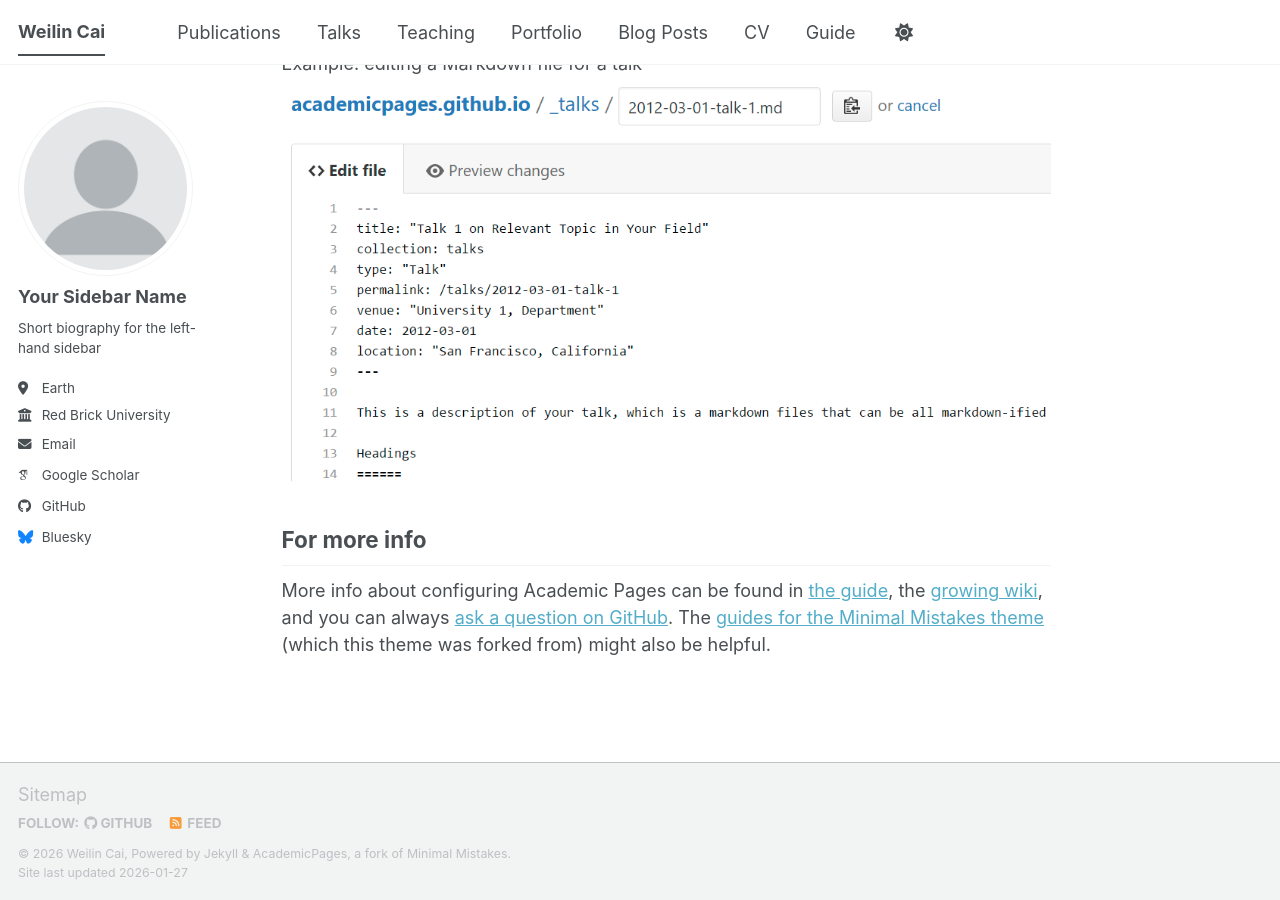
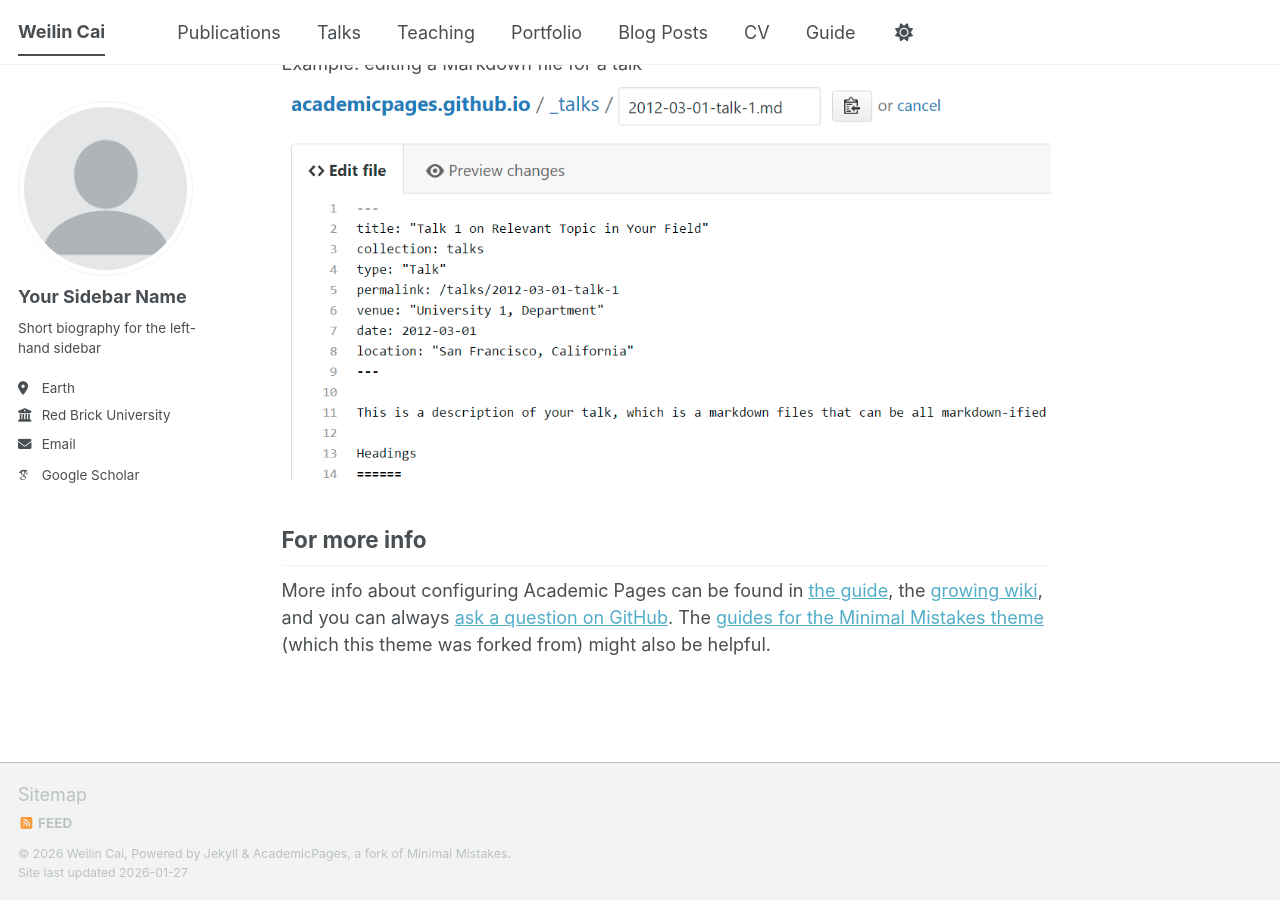
Before and after one commit to withinmiaov/withinmiaov.github.io, a Jekyll site: the page built from _pages/about.md, in a window 1280 px wide and 900 px high, scrolled down 2720 px. Built offline with Jekyll 4.4.1, drawn with Linux system fonts in a browser that asks for light colours; some web fonts are replaced; a script bundle is joined from its source files by our own code; library files that are not in the unit come from our copies; some of the changed lines change nothing that is shown.

Commit message:
Update _config.yml

```diff
--- a/_config.yml
+++ b/_config.yml
@@ -7,12 +7,12 @@
 # server process.
 
 # Basic Site Settings
-locale                   : "en-US"
+locale                   : "China"
 site_theme               : "default" # The available themes options are "default", "air", "sunrise", "mint", "dirt" and "contrast"
 title                    : "Weilin Cai"
 title_separator          : "-"
 name                     : &name "Weilin Cai"
-description              : &description "Your Name's academic portfolio"   # Update this with a general description of your site, this is the default if not overridden by a page
+description              : &description "PhD@HKUST(GZ)"   # Update this with a general description of your site, this is the default if not overridden by a page
 # url                      : https://academicpages.github.io # The base hostname & protocol for your site e.g. "https://[your GitHub username].github.io",
                                                            # or if you already have some other page hosted on Github then use "https://[your GitHub username].github.io/[Your Repo Name]"
 # baseurl                  : "" # the subpath of your site, e.g. "/blog"
@@ -51,13 +51,13 @@
   bitbucket        : # Username - Update with your username on the site
   codepen          : # Username
   dribbble         : # Username
-  github           : "academicpages"
+  github           : # Username
   kaggle           : # Username
   stackoverflow    : # User number or user number and name (i.e., use "1" or "1/jeff-atwood")
 
   # Social media
   artstation       : # Username
-  bluesky          : "bsky.app" # Replace this with you Bluesky username
+  bluesky          : # Username # Replace this with you Bluesky username
   facebook         : # Username
   flickr           : # Username
   foursquare       : # Username
```
